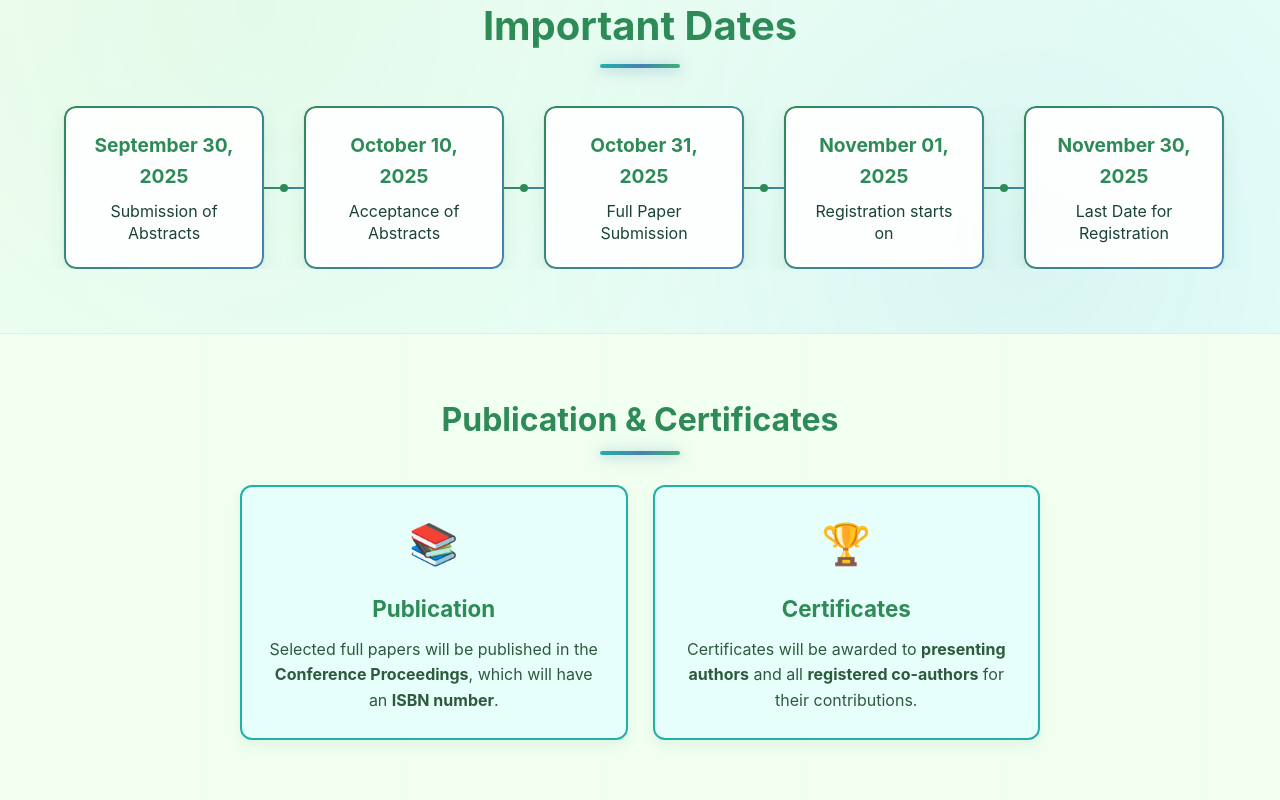
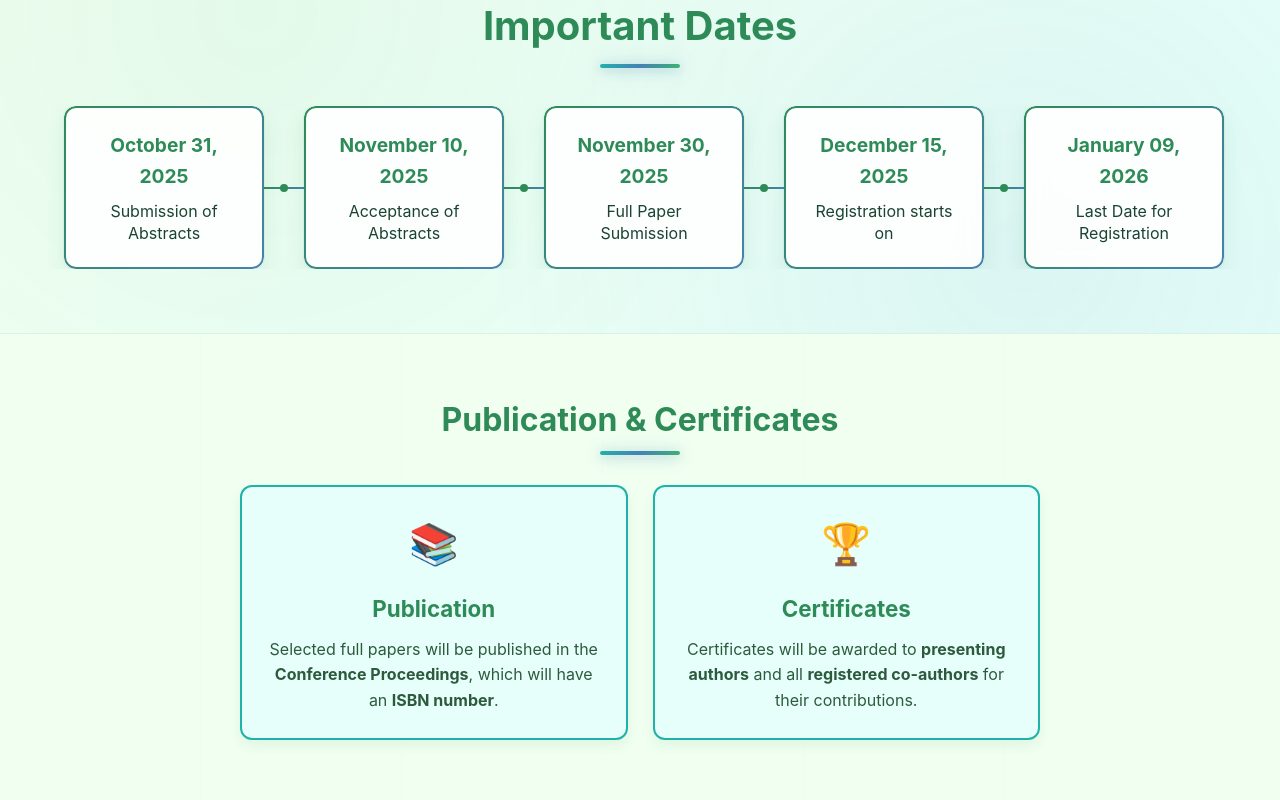
Before and after one commit to Shananthika13/Conference_web, a React (Vite) app: page / in a window 1280 px wide. Shown: the part 3960-4760 px from the top of the page. Built offline with nearby package versions, Linux system fonts and the light colour scheme.

Commit message:
updated_dates

```diff
--- a/src/FashionTechConference.jsx
+++ b/src/FashionTechConference.jsx
@@ -2,7 +2,7 @@
 
 import { useState, useEffect } from "react"
 import "./FashionTechConference.css"
-import brochurePDF from "./assets/documents/Brochure_latest.pdf" // Assuming this path is correct
+import brochurePDF from "./assets/documents/Brochure_lstest.pdf" // Assuming this path is correct
 
 const FashionTechConference = () => {
   const [isScrolled, setIsScrolled] = useState(false)
@@ -248,27 +248,27 @@ const FashionTechConference = () => {
           <h2 className="section-title">Important Dates</h2>
           <div className="dates-timeline">
             <div className="timeline-item">
-              <div className="date">September 30, 2025</div>
+              <div className="date">October 31, 2025</div>
               <div className="date-event">Submission of Abstracts</div>
             </div>
             <div className="timeline-connector"></div>
             <div className="timeline-item">
-              <div className="date">October 10, 2025</div>
+              <div className="date">November 10, 2025</div>
               <div className="date-event">Acceptance of Abstracts</div>
             </div>
             <div className="timeline-connector"></div>
             <div className="timeline-item">
-              <div className="date">October 31, 2025</div>
+              <div className="date">November 30, 2025</div>
               <div className="date-event">Full Paper Submission</div>
             </div>
             <div className="timeline-connector"></div>
             <div className="timeline-item">
-              <div className="date">November 01, 2025</div>
+              <div className="date">December 15, 2025</div>
               <div className="date-event">Registration starts on</div>
             </div>
             <div className="timeline-connector"></div>
             <div className="timeline-item">
-              <div className="date">November 30, 2025</div>
+              <div className="date">January 09, 2026</div>
               <div className="date-event">Last Date for Registration</div>
             </div>
           </div>
@@ -550,10 +550,10 @@ const FashionTechConference = () => {
 
             <div className="sponsor-card stall">
               <div className="sponsor-badge">Stall</div>
-              <div className="sponsor-amount">₹30,000</div>
+              <div className="sponsor-amount">₹25,000</div>
               <div className="sponsor-benefits">
                 <ul>
-                  <li>9 × 9 feet stall space</li>
+                  <li>10 × 10 feet stall space</li>
                   <li>Product display opportunity</li>
                   <li>Direct customer interaction</li>
                 </ul>
```
Also changed, not shown: 2 other files (tests, documents, lock files or other folders).
